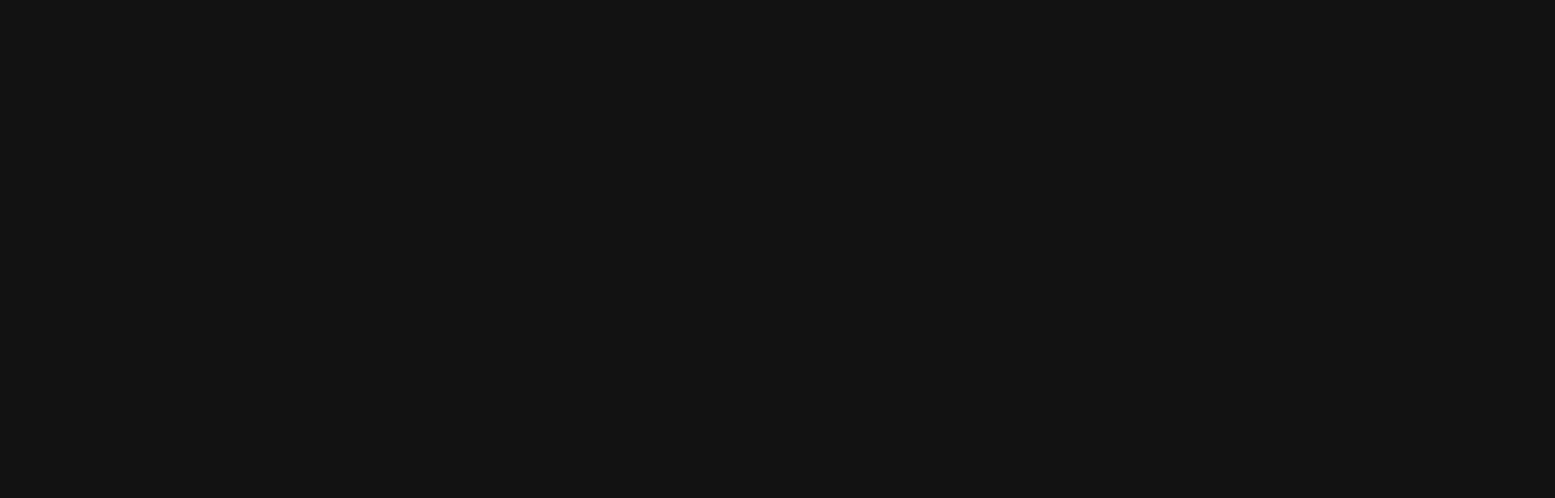
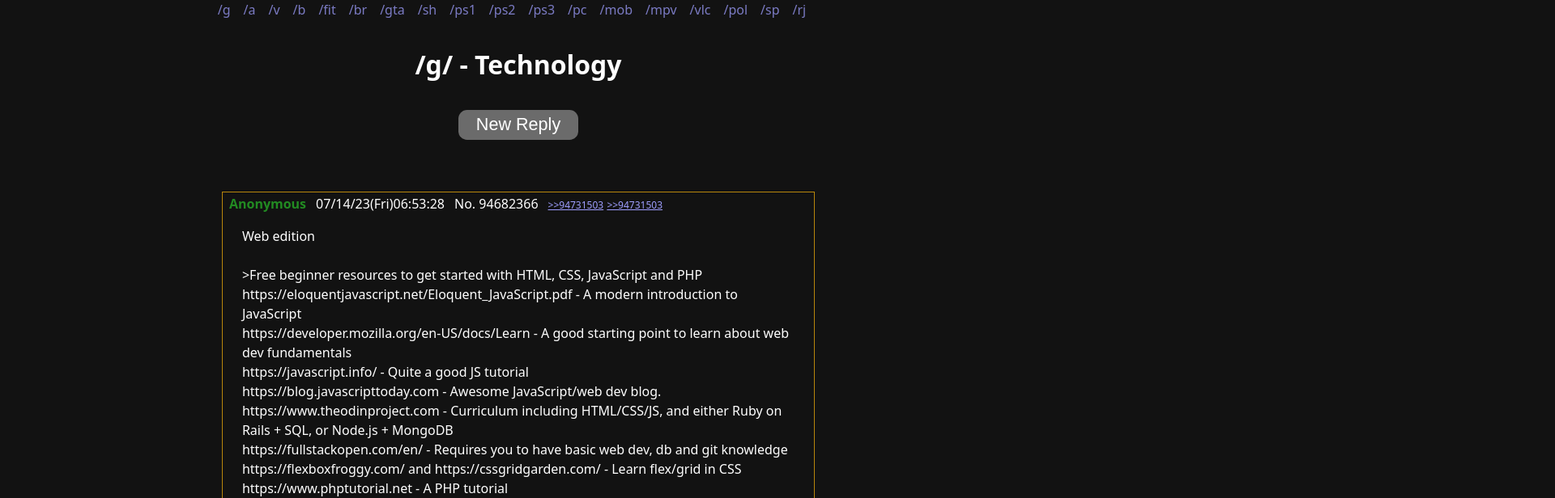
Before and after one commit to MisterConscio/boards, a React (Vite) app: page /thread/1 in a window 1280 px wide. Before the commit this address had no page. Shown: the top 616 px of the page at 81% size, 1920 px wide, since content can reach past the window. Built offline with nearby package versions, Linux system fonts and the light colour scheme.

Commit message:
Adding router state to thread page

```diff
--- a/src/components/ThreadCard.tsx
+++ b/src/components/ThreadCard.tsx
@@ -6,9 +6,10 @@
   commentary: string;
   replies: number;
   images: number;
+  id: number
 };
 
-const CatalogCard = ({ subject, commentary, replies, images }: Props) => {
+const CatalogCard = ({ subject, commentary, replies, images, id }: Props) => {
   function randomImageRes() {
     let randWith = Math.floor(Math.random() * 150 + 100);
     let randHeight = Math.floor(Math.random() * 100 + 150);
@@ -19,7 +20,7 @@
   return (
     <div className="thread-card">
       <div className="thread-card-thumb">
-        <Link to="/thread">
+        <Link to={`/thread/${id}`} state={id}>
           <img
             src={`https://placehold.co/${randomImageRes()}/jpg`}
             alt="Thumbnail"
--- a/src/components/ThreadsList.tsx
+++ b/src/components/ThreadsList.tsx
@@ -42,6 +42,7 @@
       {threads.map((thread) => (
         <CatalogCard
           key={thread.no}
+          id={thread.no}
           subject={thread.sub}
           commentary={thread.com}
           replies={thread.replies}
--- a/src/pages/ThreadPage.tsx
+++ b/src/pages/ThreadPage.tsx
@@ -5,13 +5,19 @@
 import Post from "../components/Post";
 import Header from "../components/Header";
 import Footer from "../components/Footer";
+import { useLocation } from "react-router-dom";
 
-const ThreadPage = () => (
+const ThreadPage = () => {
+  const threadNumber = useLocation()
+
+  return (
     <>
       <Header pageType="thread" />
+      <p>{threadNumber.state}</p>
       <main className="post-content">
         {posts.map((post) => (
           <Post
+            key={post.no}
             number={post.no}
             name={post.name}
             date={post.now}
@@ -21,6 +27,7 @@
       </main>
       <Footer />
     </>
-);
+  )
+};
 
 export default ThreadPage;
--- a/src/routes.tsx
+++ b/src/routes.tsx
@@ -5,7 +5,7 @@
 const Pages = () => (
   <Routes>
     <Route path="/" element={<CatalogPage />} />
-    <Route path="/thread" element={<ThreadPage />} />
+    <Route path="/thread/:id" element={<ThreadPage />} />
   </Routes>
 );
 
```
Lines whose indentation alone changed are shown as unchanged.
